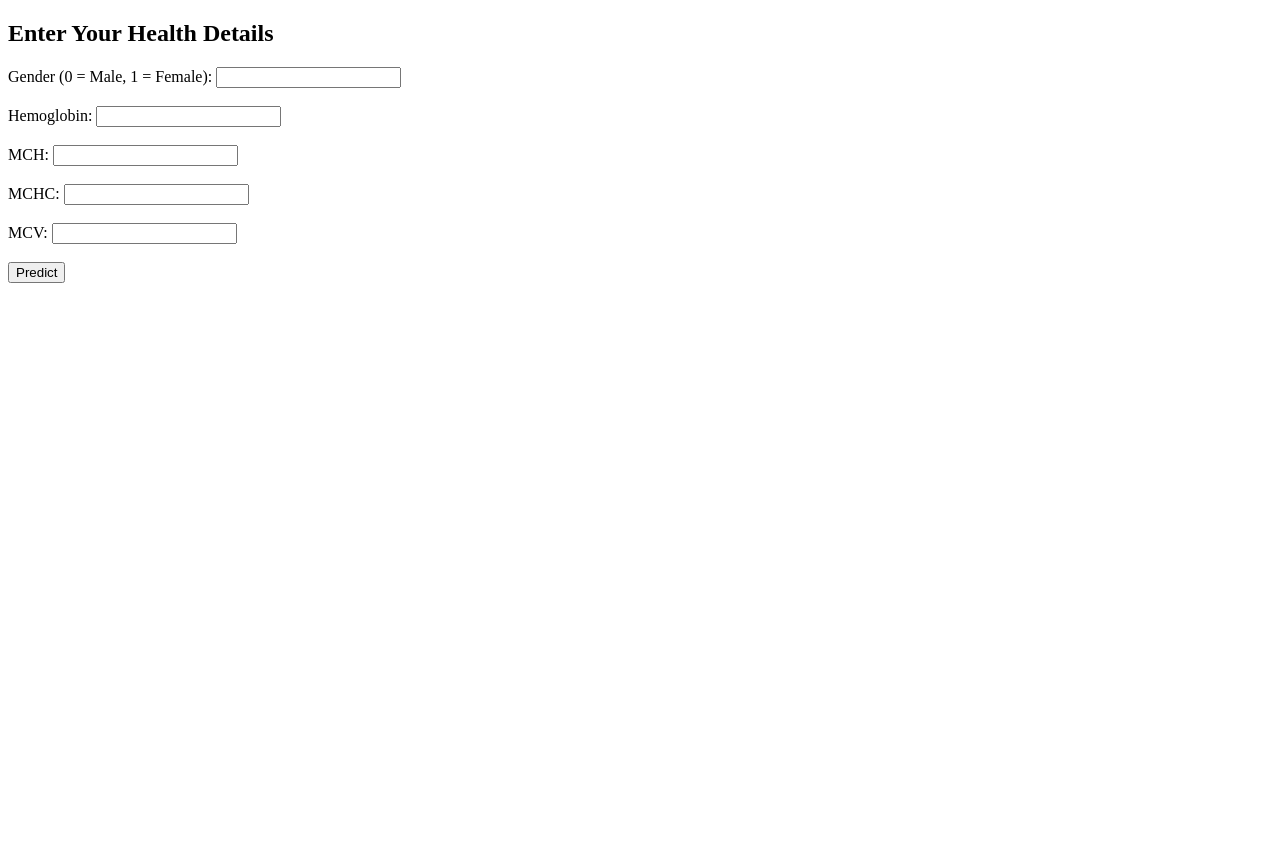
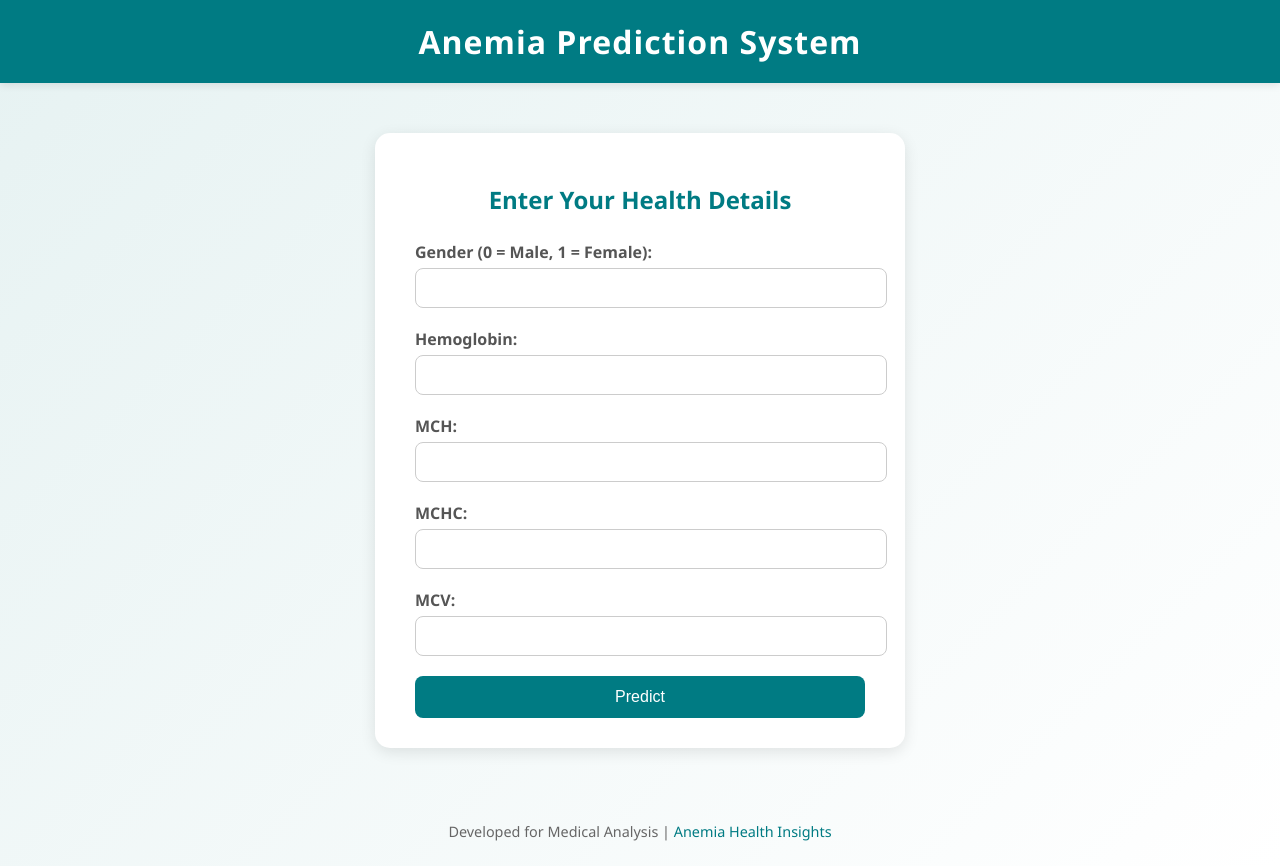
Before and after one commit to rahul14322982/Anemia_Sense1, a Flask app: page / in a window 1280 px wide. Before the commit the page ends 283 px from the top, so only its background shows below. Run offline with Flask 3, Linux system fonts and the light colour scheme; parts of the project's set-up code (start-up, migrations or seed data) failed here and were passed over.

Commit message:
Update predict.html

```diff
--- a/templates/predict.html
+++ b/templates/predict.html
@@ -1,34 +1,149 @@
-<!-- templates/predict.html -->
 <!DOCTYPE html>
 <html lang="en">
 <head>
   <meta charset="UTF-8">
   <title>Anemia Prediction</title>
+  <style>
+    body {
+      font-family: 'Segoe UI', Tahoma, Geneva, Verdana, sans-serif;
+      background: linear-gradient(135deg, #e6f2f2, #ffffff);
+      color: #333;
+      margin: 0;
+      padding: 0;
+    }
+
+    header {
+      background-color: #007b83;
+      color: white;
+      text-align: center;
+      padding: 20px 0;
+      box-shadow: 0 2px 8px rgba(0, 0, 0, 0.1);
+    }
+
+    h1 {
+      margin: 0;
+      font-size: 2rem;
+      letter-spacing: 1px;
+    }
+
+    .container {
+      max-width: 450px;
+      background: white;
+      margin: 50px auto;
+      padding: 30px 40px;
+      border-radius: 15px;
+      box-shadow: 0 4px 15px rgba(0, 0, 0, 0.1);
+    }
+
+    h2 {
+      text-align: center;
+      color: #007b83;
+      margin-bottom: 25px;
+    }
+
+    label {
+      font-weight: bold;
+      display: block;
+      margin-bottom: 5px;
+      color: #555;
+    }
+
+    input[type="text"] {
+      width: 100%;
+      padding: 10px;
+      margin-bottom: 20px;
+      border: 1px solid #ccc;
+      border-radius: 8px;
+      font-size: 1rem;
+      transition: border 0.3s;
+    }
+
+    input[type="text"]:focus {
+      border-color: #007b83;
+      outline: none;
+    }
+
+    input[type="submit"] {
+      background-color: #007b83;
+      color: white;
+      border: none;
+      padding: 12px 20px;
+      width: 100%;
+      border-radius: 8px;
+      font-size: 1rem;
+      cursor: pointer;
+      transition: background 0.3s;
+    }
+
+    input[type="submit"]:hover {
+      background-color: #005f63;
+    }
+
+    .result {
+      text-align: center;
+      margin-top: 25px;
+      background-color: #e9f7f6;
+      padding: 15px;
+      border-radius: 10px;
+      color: #007b83;
+      font-weight: bold;
+      font-size: 1.1rem;
+    }
+
+    footer {
+      text-align: center;
+      margin-top: 40px;
+      padding: 10px;
+      font-size: 0.9rem;
+      color: #666;
+    }
+
+    footer a {
+      color: #007b83;
+      text-decoration: none;
+    }
+
+    footer a:hover {
+      text-decoration: underline;
+    }
+  </style>
 </head>
 <body>
+  <header>
+    <h1>Anemia Prediction System</h1>
+  </header>
+
+  <div class="container">
     <h2>Enter Your Health Details</h2>
 
     <form action="/predict.html" method="POST">
       <label>Gender (0 = Male, 1 = Female):</label>
-      <input type="text" name="Gender" required><br><br>
+      <input type="text" name="Gender" required>
 
       <label>Hemoglobin:</label>
-      <input type="text" name="Hemoglobin" required><br><br>
+      <input type="text" name="Hemoglobin" required>
 
       <label>MCH:</label>
-      <input type="text" name="MCH" required><br><br>
+      <input type="text" name="MCH" required>
 
       <label>MCHC:</label>
-      <input type="text" name="MCHC" required><br><br>
+      <input type="text" name="MCHC" required>
 
       <label>MCV:</label>
-      <input type="text" name="MCV" required><br><br>
+      <input type="text" name="MCV" required>
 
       <input type="submit" value="Predict">
     </form>
 
     {% if prediction_text %}
+    <div class="result">
       <h3>{{ prediction_text }}</h3>
+    </div>
     {% endif %}
+  </div>
+
+  <footer>
+    <p>Developed for Medical Analysis | <a href="#">Anemia Health Insights</a></p>
+  </footer>
 </body>
 </html>
```
Lines whose indentation alone changed are shown as unchanged.
